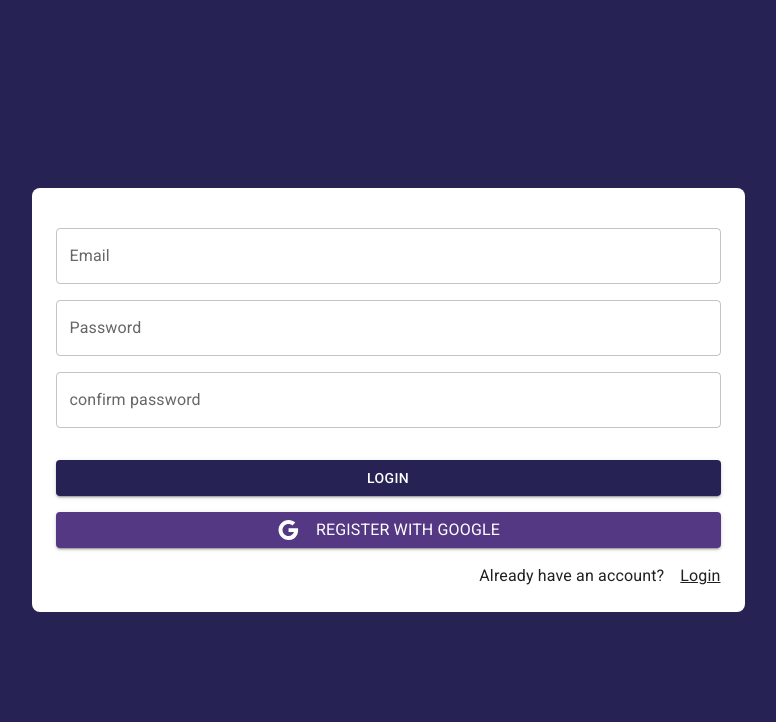
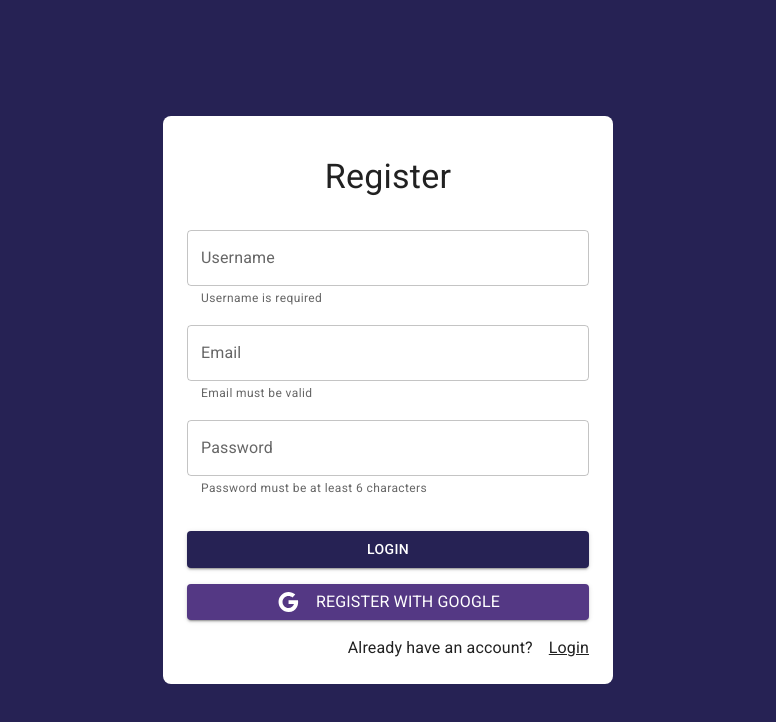
Before and after one commit to EstebanSL/journal-app, a React (Vite) app: page /auth/register in a window 1280 px wide. Shown: the top 722 px of the page, without its empty margins (252-1028 px from the left). Built offline with nearby package versions, Linux system fonts and the light colour scheme.

Commit message:
feat: :sparkles: Register with email and password with form validation

```diff
--- a/src/auth/layouts/AuthLayout.jsx
+++ b/src/auth/layouts/AuthLayout.jsx
@@ -12,9 +12,8 @@ export const AuthLayout = ({ children, title = '' }) => {
       sx={{ minHeight: '100vh', backgroundColor: 'primary.main', padding: 4 }}
     >
       <Grid
-        item
         className='box-shadow'
-        sx={{ backgroundColor: 'white', padding: 3, borderRadius: 2 }}>
+        sx={{ backgroundColor: 'white', padding: 3, borderRadius: 2, maxWidth: '450px' }}>
         <Typography variant='h5' sx={{ mb: 2, textAlign: 'center' }}>{ title }</Typography>
 
         { children }
--- a/src/auth/pages/LoginPage.jsx
+++ b/src/auth/pages/LoginPage.jsx
@@ -31,12 +31,10 @@ export const LoginPage = () => {
 
   const onSubmit = (event) => {
     event.preventDefault()
-    console.log({email, password})
     dispatch(chekingAuthentication())
   }
 
   const onGoogleSignIn = (event) => {
-    console.log('google sign in')
     dispatch(startGoogleSignIn())
   }
 
--- a/src/auth/pages/RegisterPage.jsx
+++ b/src/auth/pages/RegisterPage.jsx
@@ -1,21 +1,72 @@
 import { Google } from '@mui/icons-material'
 import { Button, Grid, Link, TextField, Typography } from '@mui/material'
-import React from 'react'
+import React, { useState } from 'react'
+import { useDispatch } from 'react-redux'
 import { Link as RouterLink } from 'react-router-dom'
+import { useForm } from '../../hooks/UseForm'
+import { startCreatingUserWithEmailAndPassword } from '../../store/auth'
 import { AuthLayout } from '../layouts/AuthLayout'
 
+const InitialFormData = {
+  username: '',
+  email: '',
+  password: ''
+}
+
+const formValidations = {
+  username: [(value) => value.length >= 1, 'Username is required'],
+  email: [(value) => value.includes('@'), 'Email must be valid'],
+  password: [(value) => value.length >= 6, 'Password must be at least 6 characters']
+}
+
 export const RegisterPage = () => {
+
+  const dispatch = useDispatch()
+
+  const [formSubmited, setFormSubmited] = useState(false)
+
+  const { email, password, username, onInputChange, formState, isFormValid, usernameValid, emailValid, passwordValid } = useForm(InitialFormData, formValidations)
+
+  const onSubmit = (event) => {
+    event.preventDefault();
+    setFormSubmited(true);
+    console.log(formState)
+    isFormValid && dispatch(startCreatingUserWithEmailAndPassword(formState))
+
+  }
+
   return (
     <AuthLayout>
-      <form>
+      <form onSubmit={onSubmit}>
 
+        <Typography variant='h4' textAlign='center' sx={{mb: 4}}>Register</Typography>
         <Grid container spacing={2}>
+
+          <Grid item xs={12}>
+            <TextField
+              label='Username'
+              type='text'
+              placeholder='Enter your Username'
+              fullWidth
+              name='username'
+              value={username}
+              onChange={onInputChange}
+              error={ !!usernameValid && formSubmited }
+              helperText={ usernameValid }
+            />
+          </Grid>
+
           <Grid item xs={12}>
             <TextField
               label='Email'
               type='email'
               placeholder='Enter your email address'
               fullWidth
+              name='email'
+              value={email}
+              onChange={onInputChange}
+              error={ !!emailValid && formSubmited }
+              helperText={ emailValid }
             />
           </Grid>
 
@@ -25,15 +76,11 @@ export const RegisterPage = () => {
               type='password'
               placeholder='Enter your password'
               fullWidth
-            />
-          </Grid>
-
-          <Grid item xs={12}>
-            <TextField
-              label='confirm password'
-              type='password'
-              placeholder='confirm your password'
-              fullWidth
+              name='password'
+              value={password}
+              onChange={onInputChange}
+              error={ !!passwordValid && formSubmited }
+              helperText={ passwordValid }
             />
           </Grid>
         </Grid>
@@ -43,7 +90,7 @@ export const RegisterPage = () => {
           spacing={2}
           sx={{ marginY: 2, display: 'flex', alignItems: 'center' }}>
           <Grid item xs={12}>
-            <Button variant='contained' fullWidth>Login</Button>
+            <Button variant='contained' fullWidth type='submit'>Login</Button>
           </Grid>
 
           <Grid item xs={12}>
--- a/src/firebase/providers.js
+++ b/src/firebase/providers.js
@@ -1,4 +1,4 @@
-import { GoogleAuthProvider, signInWithPopup } from "firebase/auth";
+import { createUserWithEmailAndPassword, GoogleAuthProvider, signInWithEmailAndPassword, signInWithPopup, updateProfile } from "firebase/auth";
 import { FirebaseAuth } from "./config";
 
 const GoogleProvider = new GoogleAuthProvider();
@@ -15,7 +15,6 @@ export const signInWithGoogle = async () => {
       displayName, email, photoURL, uid
     }
   } catch (error) {
-    const errorCode = error.code;
     const errorMessage = error.message;
     return {
       ok: false,
@@ -23,3 +22,24 @@ export const signInWithGoogle = async () => {
     }
   }
 }
+
+export const signUpWithEmailAndPassword = async ({ email, password, username }) => {
+  try {
+    const { displayName, photoURL, uid } = await createUserWithEmailAndPassword(FirebaseAuth, email, password)
+
+    await updateProfile( FirebaseAuth.currentUser, {
+      displayName: username
+    } )
+
+    return {
+      ok: true,
+      displayName: username, email, photoURL, uid
+    }
+  } catch (error) {
+    const errorMessage = error.message;
+    return {
+      ok: false,
+      errorMessage
+    }
+  }
+}
--- a/src/hooks/UseForm.js
+++ b/src/hooks/UseForm.js
@@ -1,10 +1,22 @@
-import { useState } from 'react';
+import { useEffect, useMemo, useState } from 'react';
 
-export const useForm = (initialForm = {}) => {
+export const useForm = (initialForm = {}, formValidations = {}) => {
   const [formState, setFormState] = useState(initialForm);
+  const [formValidation, setFormValidation] = useState({});
+
+  useEffect(() => {
+    createValidators()
+  }, [formState])
+
+  const isFormValid = useMemo(() =>  {
+  for (const formValue of Object.keys(formValidation)) {
+    if (formValidation[formValue] !== null) return false
+  }
+    return true
+  }, [formValidation])
+
 
   const onInputChange = ({ target }) => {
-    console.log(target)
     const { name, value } = target;
     setFormState({
       ...formState,
@@ -15,10 +27,25 @@ export const useForm = (initialForm = {}) => {
   const onResetForm = () => {
     setFormState(initialForm);
   }
+
+  const createValidators = () => {
+    const formCheckedValues = {}
+    for (const formField of Object.keys(formValidations)) {
+
+      const [fn, errorMessage] = formValidations[formField]
+
+
+      formCheckedValues[`${formField}Valid`] = fn(formState[formField]) ? null : errorMessage
+    }
+    setFormValidation(formCheckedValues)
+  }
+
   return {
     ...formState,
     formState,
     onInputChange,
     onResetForm,
+    ...formValidation,
+    isFormValid
   }
 }
--- a/src/main.jsx
+++ b/src/main.jsx
@@ -3,11 +3,15 @@ import ReactDOM from 'react-dom/client'
 import JournalApp from './JournalApp'
 import './index.css'
 import { BrowserRouter } from 'react-router-dom'
+import { Provider } from 'react-redux'
+import { store } from './store/Store'
 
 ReactDOM.createRoot(document.getElementById('root')).render(
   <React.StrictMode>
-    <BrowserRouter>
-      <JournalApp />
-    </BrowserRouter>
+    <Provider store={store}>
+      <BrowserRouter>
+        <JournalApp />
+      </BrowserRouter>
+    </Provider>
   </React.StrictMode>,
 )
--- a/src/store/auth/thunks.js
+++ b/src/store/auth/thunks.js
@@ -1,4 +1,4 @@
-import { signInWithGoogle } from "../../firebase/providers"
+import { signInWithGoogle, signUpWithEmailAndPassword } from "../../firebase/providers"
 import { checkingCredentials, login, logout } from "./AuthSlice"
 
 export const chekingAuthentication = (email, password) => {
@@ -11,9 +11,22 @@ export const startGoogleSignIn = () => {
   return async (dispatch) => {
     dispatch(checkingCredentials())
     const result = await signInWithGoogle()
-    console.log(result)
-    if (!result.ok) return dispatch( logout(result.errorMessage))
+    if (!result.ok) return dispatch( logout(result.errorMessage) )
 
     dispatch(login(result))
   }
 }
+
+export const startCreatingUserWithEmailAndPassword = ({ username, password, email}) => {
+  return async (dispatch) => {
+    dispatch(checkingCredentials())
+    const result = await signUpWithEmailAndPassword( { username, password, email } )
+
+    console.log(result)
+
+    if (!result.ok) return dispatch(logout(result))
+
+    dispatch(login(result))
+
+  }
+}
```
